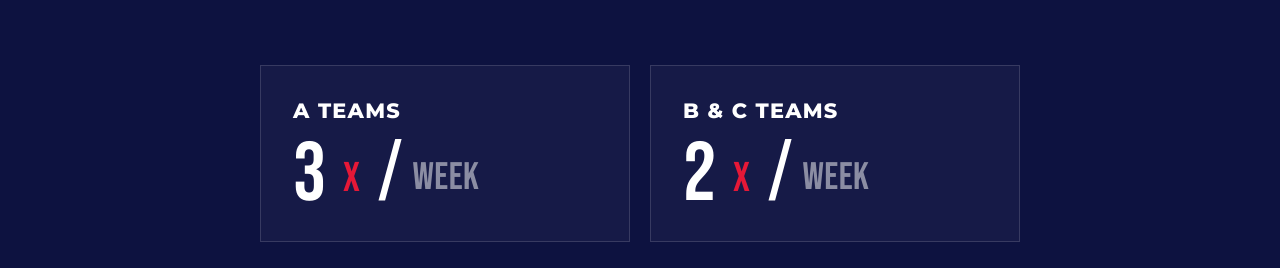
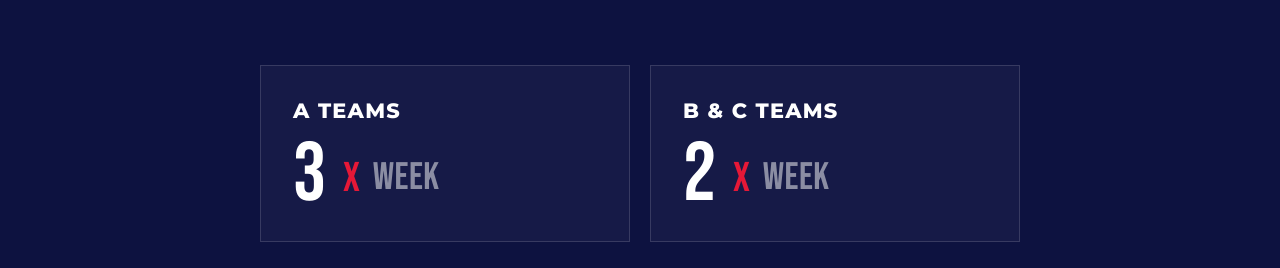
Before and after one commit to Avmannino/gsc_mites_webpage, a React (Vite) app: page / in a window 1280 px wide. Shown: the part 1653-1921 px from the top of the page. Built offline with nearby package versions, Linux system fonts and the light colour scheme.

Commit message:
Removed back slashes

```diff
--- a/src/App.jsx
+++ b/src/App.jsx
@@ -126,7 +126,7 @@ function App() {
                 <div className="practice-card__frequency">
                   <strong>
                     3<span> X </span>
-                    <em>/</em>
+                    <em></em>
                   </strong>
                   <p>week</p>
                 </div>
@@ -139,7 +139,7 @@ function App() {
                 <div className="practice-card__frequency">
                   <strong>
                     2<span> X </span>
-                    <em>/</em>
+                    <em></em>
                   </strong>
                   <p>week</p>
                 </div>
```
